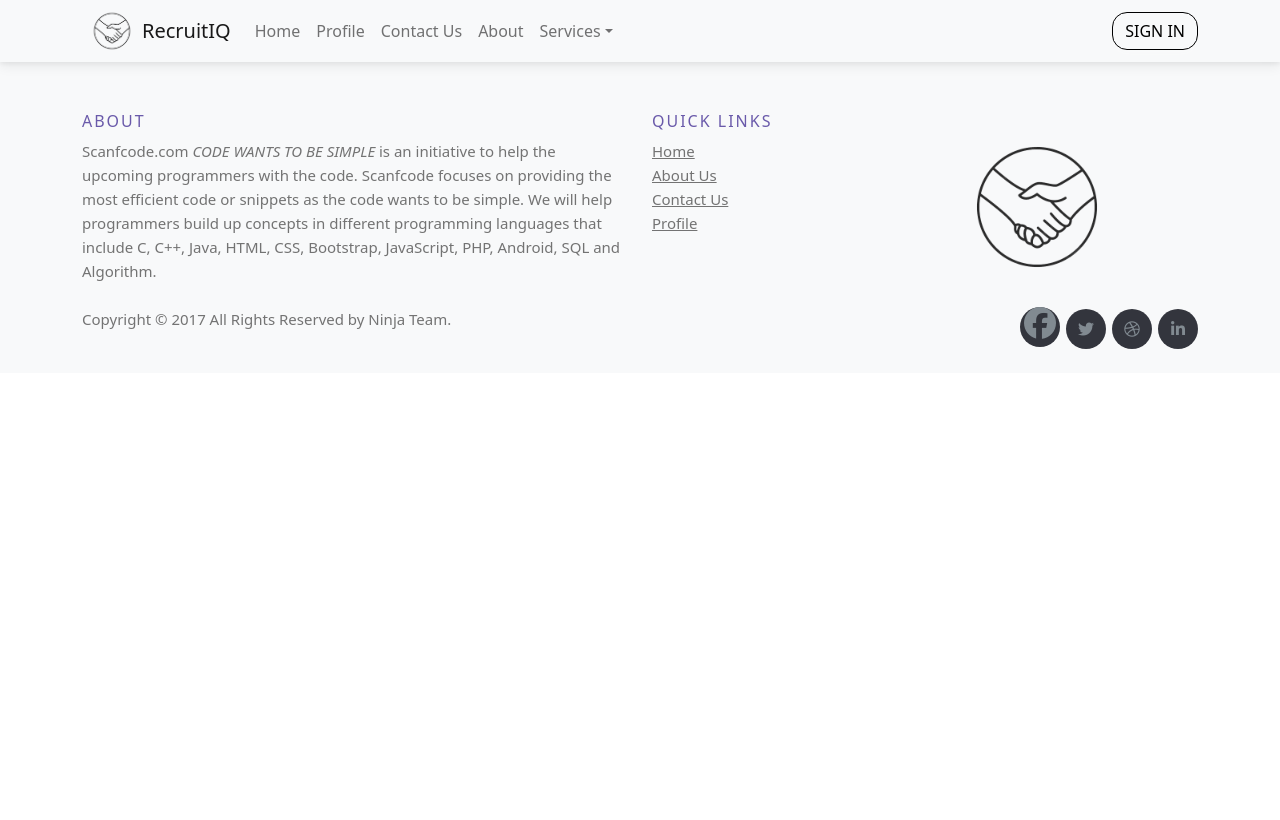
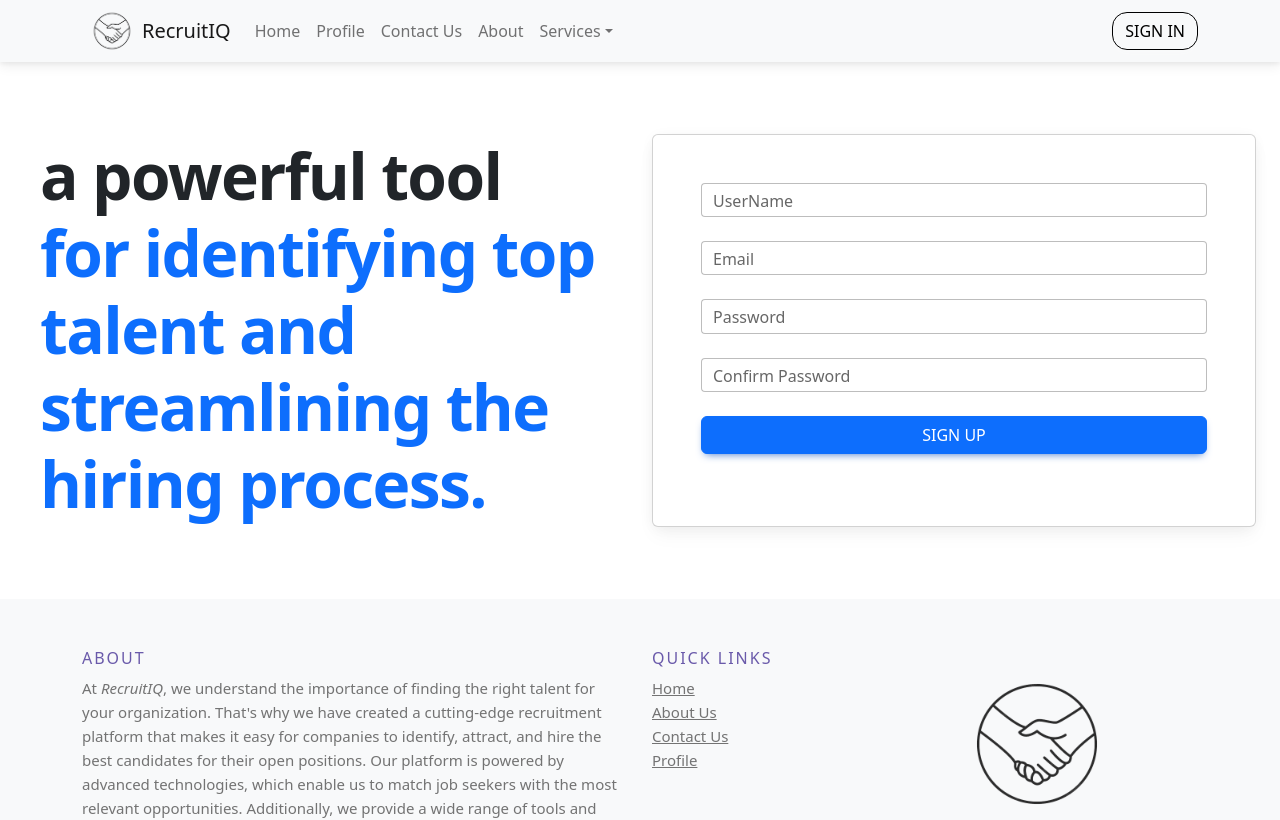
Before and after one commit to 401-Jobs/FE, a React (Create React App) app: page /ClientSignUp in a window 1280 px wide. Shown: the top 820 px of the page. Built offline with nearby package versions, Linux system fonts and the light colour scheme.

Commit message:
feat: handle the validation for Signup page

```diff
--- a/src/App.js
+++ b/src/App.js
@@ -15,7 +15,7 @@ import Footer from './components/Footer/Footer'
 import {LoginPage} from './screens/LoginPage.js'
 import ClientProfilePage from "./screens/ClientProfilePage";
 import {CompareCandidatesPage} from './screens/CompareCandidatesPage'
-
+import { SignUpPage } from "./screens/SignUpPage";
 function App() {
   return (
     <div>
@@ -62,6 +62,14 @@ function App() {
           <Route exact path="/" element={<LandingPage />} />
         </Routes>
 
+        <Routes>
+          <Route exact path="/CompanySignUp" element={<SignUpPage/>} />
+        </Routes>
+
+        <Routes>
+          <Route exact path="/ClientSignUp" element={<SignUpPage/>} />
+        </Routes>
+
         <Footer />
       </Router>
     </div>
--- a/src/components/About/About.js
+++ b/src/components/About/About.js
@@ -11,7 +11,7 @@ const About = () => {
             <div class='col-lg-6'>
               <h1 class='display-4'>RecruitlQ</h1>
               <p class='lead text-muted mb-0'>
-                Create a minimal about us page using Bootstrap 4.
+              Revolutionizing Recruitment: Unleash Your Potential with RecruitIQ
               </p>
             </div>
             <div class='col-lg-6 d-none d-lg-block'>
@@ -32,8 +32,7 @@ const About = () => {
               <i class='fa fa-bar-chart fa-2x mb-3 text-primary'></i>
               <h2 class='font-weight-light'>Company</h2>
               <p class='font-italic text-muted mb-4'>
-                Lorem ipsum dolor sit amet, consectetur adipisicing elit, sed do
-                eiusmod tempor incididunt ut labore et dolore magna aliqua.
+              Our vision at RecruitIQ is to revolutionize the recruitment industry by providing innovative solutions that empower companies to easily find and hire the best talent for their organization.
               </p>
               <a href='#' class='btn btn-light px-5 rounded-pill shadow-sm'>
                 Learn More
@@ -59,8 +58,7 @@ const About = () => {
               <i class='fa fa-leaf fa-2x mb-3 text-primary'></i>
               <h2 class='font-weight-light'>Jobseeker</h2>
               <p class='font-italic text-muted mb-4'>
-                Lorem ipsum dolor sit amet, consectetur adipisicing elit, sed do
-                eiusmod tempor incididunt ut labore et dolore magna aliqua.
+              The role of job seekers in RecruitIQ is to create and maintain an up-to-date profile, and to apply for job opportunities that align with their skills, experience and career goals. Additionally, job seekers can use RecruitIQ's tools and resources to improve their job search strategies and increase their chances of being selected for an interview.
               </p>
               <a href='#' class='btn btn-light px-5 rounded-pill shadow-sm'>
                 Learn More
--- a/src/components/Footer/Footer.js
+++ b/src/components/Footer/Footer.js
@@ -22,7 +22,7 @@ const Footer = () => {
         <div class="row">
           <div class="col-sm-12 col-md-6">
             <h6>About</h6>
-            <p class="text-justify">Scanfcode.com <i>CODE WANTS TO BE SIMPLE </i> is an initiative  to help the upcoming programmers with the code. Scanfcode focuses on providing the most efficient code or snippets as the code wants to be simple. We will help programmers build up concepts in different programming languages that include C, C++, Java, HTML, CSS, Bootstrap, JavaScript, PHP, Android, SQL and Algorithm.</p>
+            <p class="text-justify">At <i>RecruitIQ</i>, we understand the importance of finding the right talent for your organization. That's why we have created a cutting-edge recruitment platform that makes it easy for companies to identify, attract, and hire the best candidates for their open positions. Our platform is powered by advanced technologies, which enable us to match job seekers with the most relevant opportunities. Additionally, we provide a wide range of tools and resources to support both companies and job seekers throughout the hiring process. Join us in revolutionizing the way we recruit, and discover the power of <i>RecruitIQ.</i></p>
           </div>
 
 
--- /dev/null
+++ b/src/components/SignUpPage/SignUp.css
@@ -0,0 +1,3 @@
+body {
+    background-color: hsl(0, 0%, 96%);
+  }
--- /dev/null
+++ b/src/components/SignUpPage/SignUp.js
@@ -0,0 +1,107 @@
+import React, { useState } from "react";
+import validation from "./Validation";
+import {
+  MDBBtn,
+  MDBContainer,
+  MDBRow,
+  MDBCol,
+  MDBCard,
+  MDBCardBody,
+  MDBInput,
+} from "mdb-react-ui-kit";
+export const SignUp = () => {
+  const [values, setValues] = useState({
+    username: "",
+    email: "",
+    password: "",
+    confirmPassword: "",
+  });
+  const [errors, setErrors] = useState({});
+  const handleInput = (e) => {
+    setValues({ ...values, [e.target.name]: [e.target.value] });
+  };
+
+  function handleValidation(e) {
+    e.preventDefault();
+    setErrors(validation(values));
+    console.log(errors)
+  }
+  return (
+    <>
+      <MDBContainer fluid className="p-4" >
+        <MDBRow>
+          <MDBCol
+            md="6"
+            className="text-center text-md-start d-flex flex-column justify-content-center"
+          >
+            <h1 className="my-5 display-3 fw-bold ls-tight px-3">
+              a powerful tool <br />
+              <span className="text-primary">
+                for identifying top talent and streamlining the hiring process.
+              </span>
+            </h1>
+          </MDBCol>
+
+          <MDBCol md="6">
+            <MDBCard className="my-5">
+              <MDBCardBody className="p-5">
+                <MDBInput
+                  wrapperClass="mb-4"
+                  label="UserName"
+                  id="form1"
+                  type="text"
+                  name="username"
+                  onChange={handleInput}
+                />
+                {errors.username && (
+                  <p style={{ color: "red" }}>{errors.username}</p>
+                )}
+                <MDBInput
+                  wrapperClass="mb-4"
+                  label="Email"
+                  id="form1"
+                  type="email"
+                  name="email"
+                  onChange={handleInput}
+                />
+                {errors.email && <p style={{ color: "red" }}>{errors.email}</p>}
+                <MDBInput
+                  wrapperClass="mb-4"
+                  label="Password"
+                  id="form1"
+                  type="password"
+                  name="password"
+                  onChange={handleInput}
+                />
+                {errors.password && (
+                  <p style={{ color: "red" }}>{errors.password}</p>
+                )}
+                <MDBInput
+                  wrapperClass="mb-4"
+                  label="Confirm Password"
+                  id="form1"
+                  type="password"
+                  name="confirmPassword"
+                  onChange={handleInput}
+                />
+                {errors.confirmPassword && (
+                  <p style={{ color: "red" }}>{errors.confirmPassword}</p>
+                )}
+                <MDBBtn
+                type = 'submit'
+                  className="w-100 mb-4"
+                  size="md"
+                  onClick={handleValidation}
+                >
+                  sign up
+                </MDBBtn>
+
+                <div className="text-center"></div>
+              </MDBCardBody>
+            </MDBCard>
+          </MDBCol>
+        </MDBRow>
+      </MDBContainer>
+    </>
+  );
+};
--- /dev/null
+++ b/src/components/SignUpPage/Validation.js
@@ -0,0 +1,28 @@
+function Validation(values){
+    let error = {}
+    const email_pattern = /^[^\s@]+@[^\s@]+\.[^\s@]+$/
+    const password_pattern = /^(?=.*\d)(?=.*[a-z])(?=.*[A-Z])[a-zA-Z0-9]{8,}$/
+
+    if (values.username === ""){
+        error.username = "userName should not be empty"
+    }
+    if (values.email === ""){
+        error.email = "userName should not be empty"
+    }
+    if (!email_pattern.test(values.email)){
+        error.email = "Email Didn't match"
+    }
+    if (values.password === ""){
+        error.password = "Password should not be empty"
+    }
+    if (!password_pattern.test(values.password)){
+        error.password = "Password didn't match"
+    }
+    if(values.confirmPassword === "" || String(values.confirmPassword) !== String(values.password)){
+        error.confirmPassword = 'Password not matched'
+    }
+
+     return error;
+}
+
+export default Validation ;
--- a/src/screens/SignUpPage.js
+++ b/src/screens/SignUpPage.js
@@ -1,5 +1,5 @@
 import React from "react";
-
+import { SignUp } from "../components/SignUpPage/SignUp";
 export const SignUpPage = () => {
-  return <div>SignUpPage</div>;
+  return <div><SignUp/></div>;
 };
```
